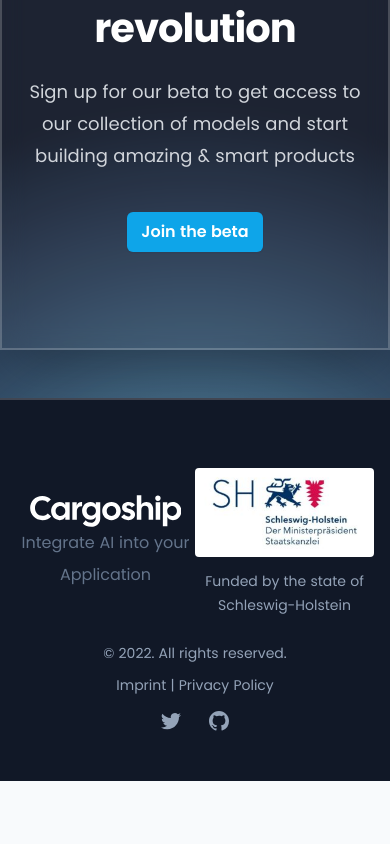
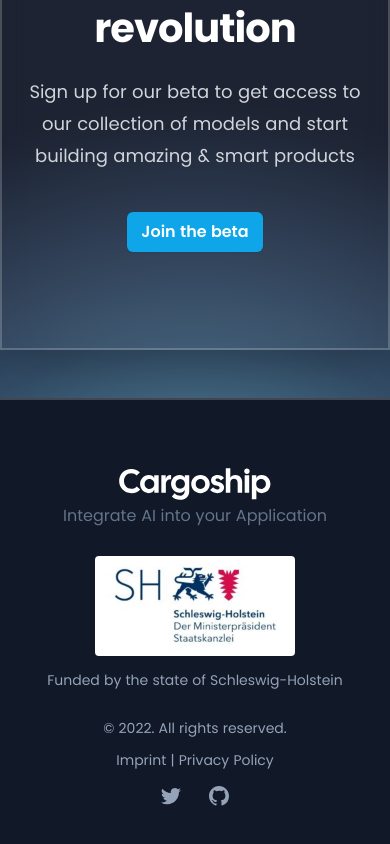
Before and after one commit to cargoshipsh/cargoship, a Next.js app in the folder apps/cargoship-sh/: page / in a window 390 px wide. Shown: the part 1911-2755 px from the top of the page. Before the commit the page ends 2692 px from the top, so only its background shows below. Built offline with nearby package versions, Linux system fonts and the light colour scheme.

Commit message:
fix footer on mobile

```diff
--- a/apps/cargoship-sh/components/shared/Footer.tsx
+++ b/apps/cargoship-sh/components/shared/Footer.tsx
@@ -38,7 +38,7 @@
         Footer
       </h2>
       <div className="mx-auto flex max-w-7xl flex-col space-y-6 px-4 py-12 text-center sm:px-6 lg:py-16 lg:px-8">
-        <div className="grid grid-cols-2 items-center">
+        <div className="grid grid-cols-1 items-center gap-6 sm:grid-cols-2">
           <div>
             <Link href="/">
               <span className="sr-only">Cargoship</span>
```
